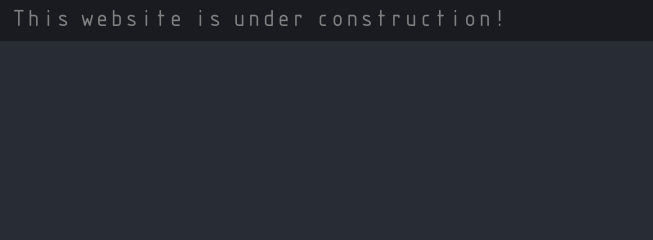
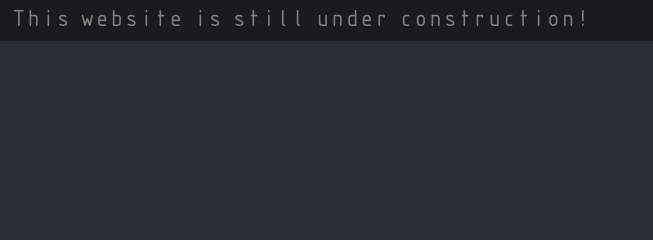
Before and after one commit to kevochen/kevochen.github.io, a plain HTML site: page index.html in a window 1280 px wide. Shown: the top 240 px of the page, 0-653 px from the left. Drawn offline with Linux system fonts and the light colour scheme; a web font is replaced by a local one.

Commit message:
Push test

```diff
--- a/index.html
+++ b/index.html
@@ -11,7 +11,7 @@
   <body>
     <header>
       <div class="menu">
-        <a href="index.html">This website is under construction!</a>
+        <a href="index.html">This website is still under construction!</a>
       </div>
     </header>
     <main>
```
Also changed, not shown: 1 other file.
